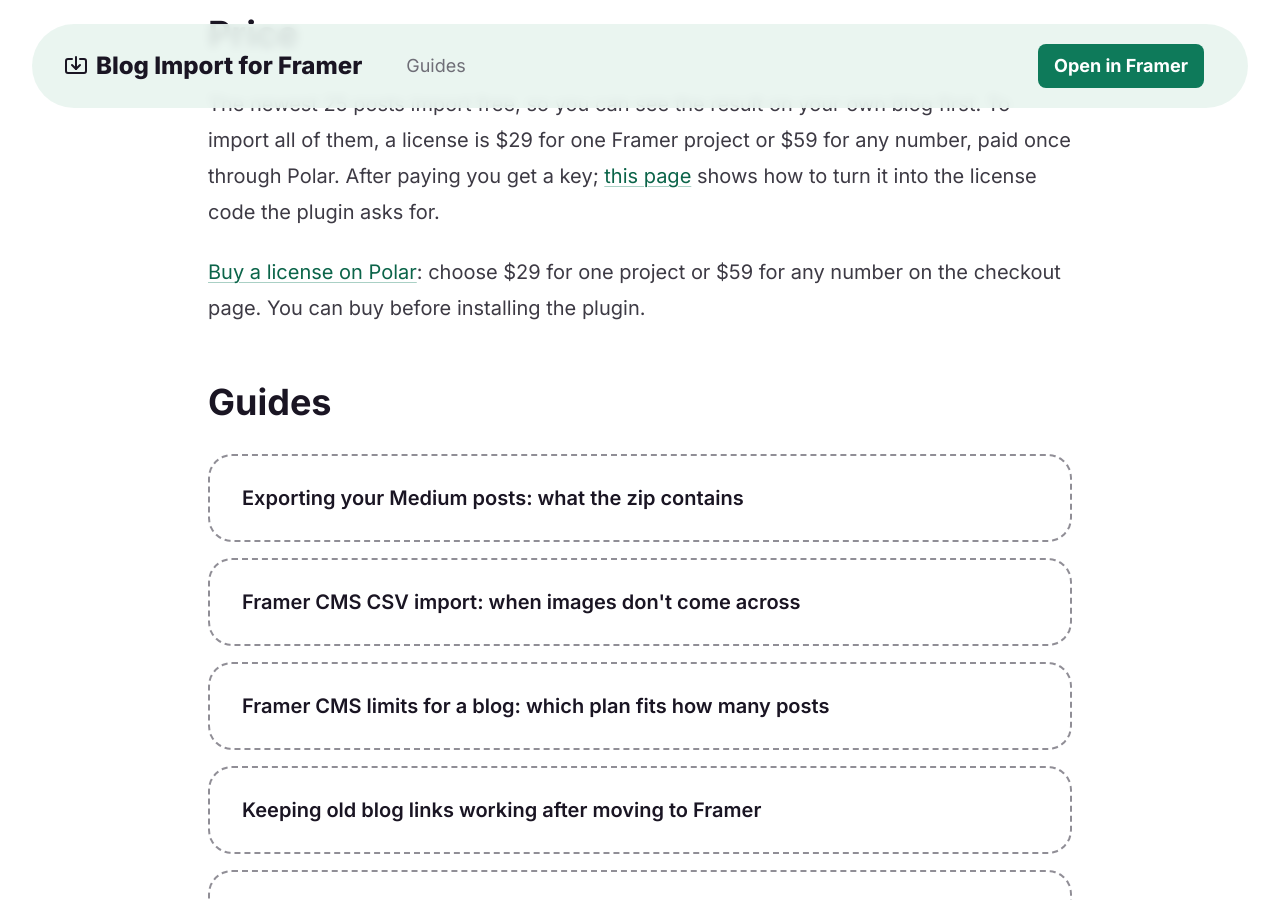
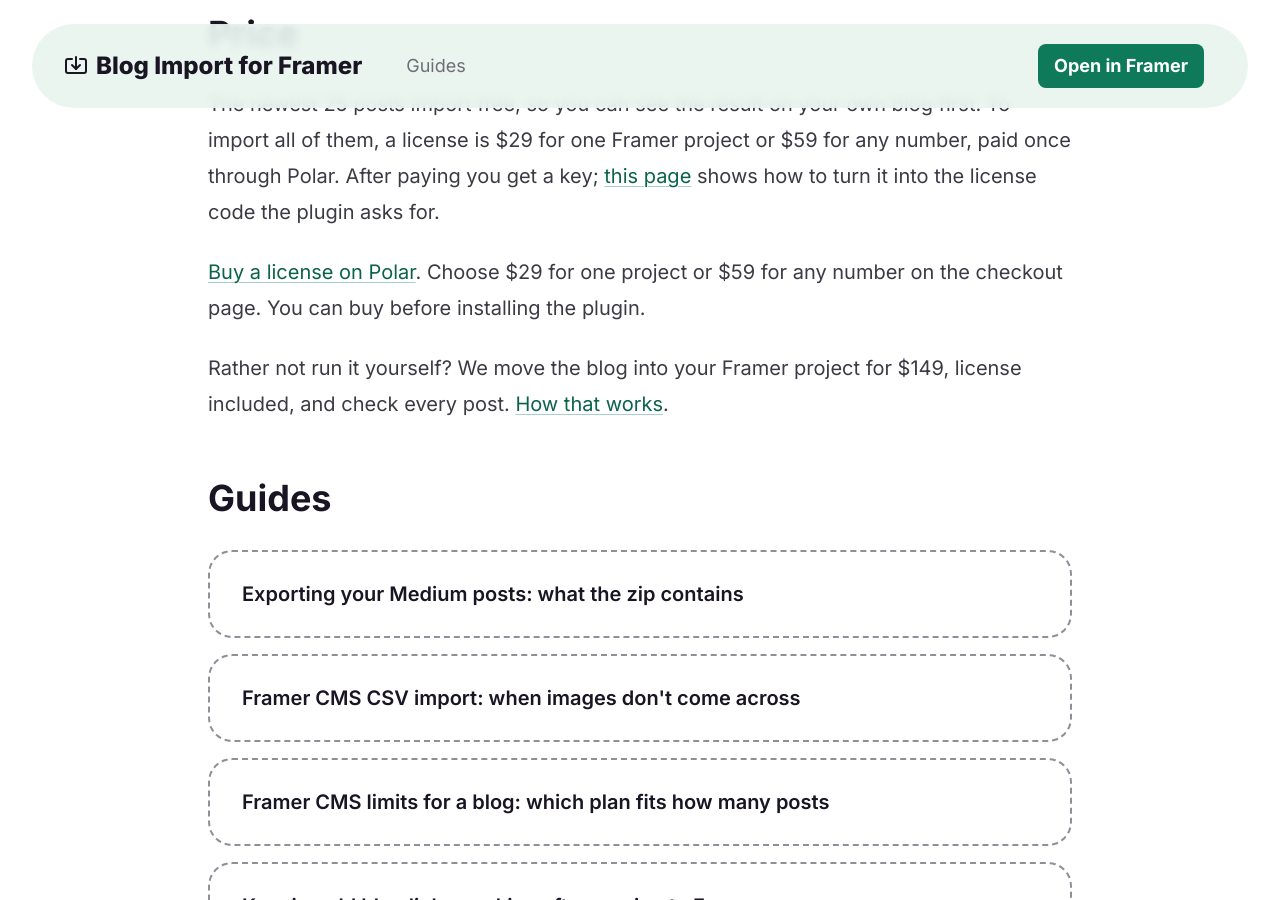
Before and after one commit to keyturnkit/keyturnkit.github.io, a Jekyll site: the page built from blog-import/index.md, in a window 1280 px wide and 900 px high, scrolled down 2248 px. Built offline with Jekyll 4.4.1, drawn with Linux system fonts in a browser that asks for light colours.

Commit message:
Blog Import: done-for-you move, $149

```diff
--- a/blog-import/index.md
+++ b/blog-import/index.md
@@ -38,7 +38,9 @@
 
 The newest 25 posts import free, so you can see the result on your own blog first. To import all of them, a license is $29 for one Framer project or $59 for any number, paid once through Polar. After paying you get a key; [this page](/thanks/) shows how to turn it into the license code the plugin asks for.
 
-[Buy a license on Polar](https://buy.polar.sh/polar_cl_i4o62urYwzz1cDIpdNUCidOB022hhycvh5u1V0RTaWd): choose $29 for one project or $59 for any number on the checkout page. You can buy before installing the plugin.
+[Buy a license on Polar](https://buy.polar.sh/polar_cl_i4o62urYwzz1cDIpdNUCidOB022hhycvh5u1V0RTaWd). Choose $29 for one project or $59 for any number on the checkout page. You can buy before installing the plugin.
+
+Rather not run it yourself? We move the blog into your Framer project for $149, license included, and check every post. [How that works](/blog-import/done-for-you/).
 
 ## Guides {#guides}
 
```
Also changed, not shown: blog-import/done-for-you.md (added, +38 -0 lines), thanks.md (+4 -0 lines).
